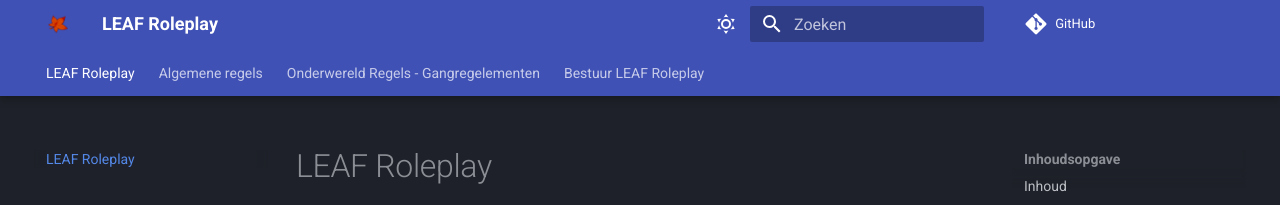
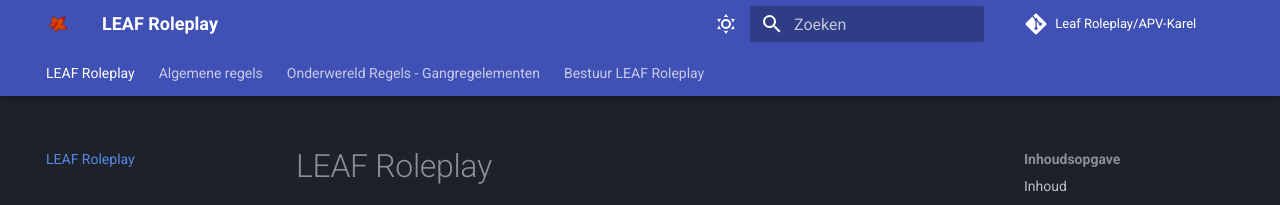
Before and after one commit to LeafRoleplay/APV-MK-docs, an MkDocs documentation site: the page built from docs/index.md, in a window 1280 px wide. Shown: the top 205 px of the page. Built offline with MkDocs 1.6.1 and Material for MkDocs 9.7.7, drawn with Linux system fonts in a browser that asks for light colours; comment, search, counter and statistics services are not loaded.

Commit message:
repo name

```diff
--- a/mkdocs.yml
+++ b/mkdocs.yml
@@ -2,6 +2,7 @@
 site_description: 'Wet en regelgeving van LEAF roleplay'
 site_url: https://leafroleplay.nl
 repo_url: 'https://github.com/LeafRoleplay/LeafRoleplay'
+repo_name: 'Leaf Roleplay/APV-Karel'
 theme:
   name: material
   features:
```
